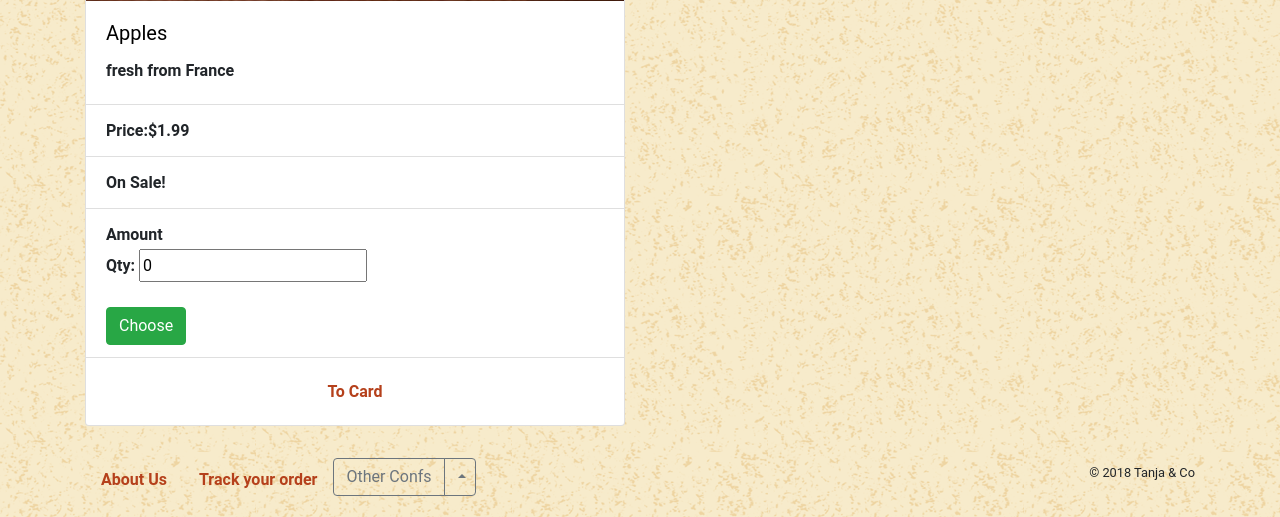
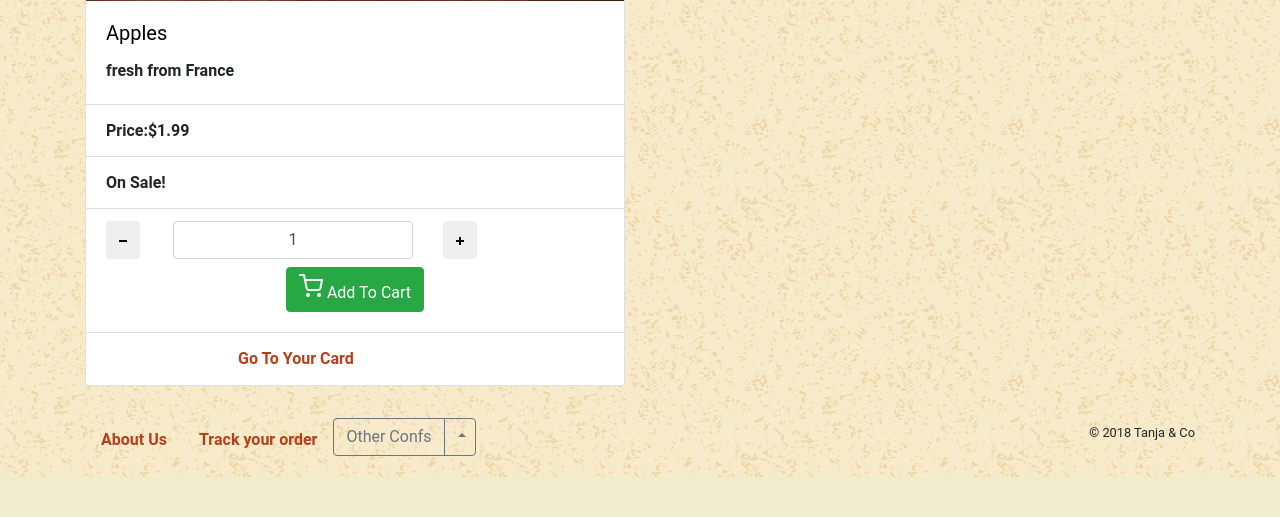
Before and after one commit to ZandTree/nep-shop, a Django app: a page that uses templates/base.html in a window 1280 px wide. Shown: the part 1230-1747 px from the top of the page. After the commit the page ends 1707 px from the top, so only its background shows below. Run offline with Django 3.2, Linux system fonts and the light colour scheme; a user stored in the database is signed in; data comes from the database, SQL or seed files in the repository; both versions use the stored data as it was after the commit; some libraries are stand-ins or nearby versions.

Commit message:
make custom form js-increment amount of product items

```diff
--- a/prods/context_processors.py
+++ b/prods/context_processors.py
@@ -1,20 +1,9 @@
 from .models import Cart
 from django.db.models import Sum
 
-# def count_items_cart(request):
-#     """
-#     Amount of items in the cart
-#     """
-#     cart = Cart.objects.get(user = request.user)
-#     amount = cart.cart_items.all() #count()
-#     qty = 0
-#     for item in amount:
-#         qty += item.qty
-#     return {"menu_cart_items":qty}
-
 def count_items_cart(request):
     """
-    Amount of items in the cart
+    Amount items for menubar
     """
     cart = Cart.objects.get(user = request.user)
     qty = cart.cart_items.aggregate(total=Sum('qty'))
--- a/static/js/script.js
+++ b/static/js/script.js
@@ -0,0 +1,16 @@
+$('#minus').on('click',function(e){
+    e.preventDefault();
+    var qty = parseInt($("#qty").val());
+    if (qty > 0) {
+        $('#qty').val(qty - 1);
+    }
+    qty = $("#qty").val()
+
+});
+$('#plus').on('click',function(e){
+    e.preventDefault();
+    var qty = parseInt($("#qty").val());
+    var new_val = $("#qty").val(qty + 1);
+    qty = $("#qty").val()
+
+});
--- a/templates/base.html
+++ b/templates/base.html
@@ -23,11 +23,13 @@
         {% include 'extra/footer.html' %}
         </div>
     <script src="https://code.jquery.com/jquery-3.2.1.slim.min.js" integrity="sha384-KJ3o2DKtIkvYIK3UENzmM7KCkRr/rE9/Qpg6aAZGJwFDMVNA/GpGFF93hXpG5KkN" crossorigin="anonymous"></script>
-            <script src="https://cdnjs.cloudflare.com/ajax/libs/popper.js/1.12.9/umd/popper.min.js" integrity="sha384-ApNbgh9B+Y1QKtv3Rn7W3mgPxhU9K/ScQsAP7hUibX39j7fakFPskvXusvfa0b4Q" crossorigin="anonymous"></script>
-            <script src="https://maxcdn.bootstrapcdn.com/bootstrap/4.0.0/js/bootstrap.min.js" integrity="sha384-JZR6Spejh4U02d8jOt6vLEHfe/JQGiRRSQQxSfFWpi1MquVdAyjUar5+76PVCmYl" crossorigin="anonymous"></script>
+    <script src="https://cdnjs.cloudflare.com/ajax/libs/popper.js/1.12.9/umd/popper.min.js" integrity="sha384-ApNbgh9B+Y1QKtv3Rn7W3mgPxhU9K/ScQsAP7hUibX39j7fakFPskvXusvfa0b4Q" crossorigin="anonymous"></script>
+    <script src="https://maxcdn.bootstrapcdn.com/bootstrap/4.0.0/js/bootstrap.min.js" integrity="sha384-JZR6Spejh4U02d8jOt6vLEHfe/JQGiRRSQQxSfFWpi1MquVdAyjUar5+76PVCmYl" crossorigin="anonymous"></script>
+    <script type="text/javascript" src="{% static 'js/script.js'%}"></script>
 
-        {% block js %}
-        {% endblock js %}
+
+    {% block js %}
+    {% endblock js %}
 
     </body>
 </html>
--- a/templates/extra/menu.html
+++ b/templates/extra/menu.html
@@ -44,7 +44,8 @@
                 <li class="nav-item active">
                     <a class="nav-link" href="{% url 'prods:cart' %}">
                             <svg xmlns="http://www.w3.org/2000/svg" width="24" height="24" viewBox="0 0 24 24" fill="none" stroke="currentColor" stroke-width="2" stroke-linecap="round" stroke-linejoin="round" class="feather feather-shopping-cart"><circle cx="9" cy="21" r="1"></circle><circle cx="20" cy="21" r="1"></circle><path d="M1 1h4l2.68 13.39a2 2 0 0 0 2 1.61h9.72a2 2 0 0 0 2-1.61L23 6H6"></path></svg>
-                            Cart <span class="badge badge-secondary">{{qty.total}}</span><span class="sr-only">(current)</span></a>
+                            Cart <span class="badge badge-secondary">{{qty.total}}</span>
+                            <span class="sr-only">(current)</span></a>
                 </li>
                 <li class="nav-item">
                       <a class="nav-link" href="">SignUp or Login</a>
--- a/templates/prods/product_detail.html
+++ b/templates/prods/product_detail.html
@@ -29,18 +29,55 @@
                 {% if product.sale %}
                 <li class="list-group-item">On Sale!</li>
                 {% endif %}
+
                 <li class="list-group-item">
-                    Amount
                     <form class="" action="{% url 'prods:add-to-cart' product.slug product.id %}" method="post">
                         {% csrf_token %}
-                        {{form.as_p}}
-                        <input type="submit" name="" class="btn btn-success" value="Choose ">
+                    <div class="input-group">
+                        <div class="row">
+                            <div class="col-md-2">
+                                <span class="input-group-btn">
+                                    <button id='minus' type="button" class="quantity-left-minus btn"  data-type="minus" data-field="qty">
+                                        <svg xmlns="http://www.w3.org/2000/svg" width="8" height="8" viewBox="0 0 8 8">
+                                        <path d="M0 0v2h8v-2h-8z" transform="translate(0 3)" />
+                                        </svg>
+                                    </button>
+                                </span>
+                            </div>
+                            <div class="col-md-8">
+                                <input type="text" id="qty"                                       name="qty" class="form-control input-number text-center" value="1" min="1" max="100">
+                            </div>
+                            <div class="col-md-2">
+                                <span class="input-group-btn">
+                                    <button id='plus' type="button" class="quantity-right-plus btn" data-type="plus" data-field="qty">
+                                        <svg xmlns="http://www.w3.org/2000/svg" width="8" height="8" viewBox="0 0 8 8">
+                                        <path d="M3 0v3h-3v2h3v3h2v-3h3v-2h-3v-3h-2z" />
+                                        </svg>
+                                    </button>
+                                </span>
+                            </div>
+                        </div>
+                        <div class="row my-2 mx-auto">
+                            <div class="col-md-6">
+                                <button type="submit" class="btn btn-success ">
+                                    <svg xmlns="http://www.w3.org/2000/svg" width="24" height="24" viewBox="0 0 24 24" fill="none" stroke="currentColor" stroke-width="2" stroke-linecap="round" stroke-linejoin="round" class="feather feather-shopping-cart"><circle cx="9" cy="21" r="1"></circle><circle cx="20" cy="21" r="1"></circle><path d="M1 1h4l2.68 13.39a2 2 0 0 0 2 1.61h9.72a2 2 0 0 0 2-1.61L23 6H6"></path>
+                                    </svg>
+                                    Add To Cart
+                                </button>
+                            </div>
+                        </div>
+                         <!--end row inside form-->
+                        </div>
                     </form>
-                </li>
+              </li>
+              <li class="list-group-item">
+                    <div class="row">
+                        <div class="col-md-6 mx-auto">
+                            <a href="{% url 'prods:cart' %}">Go To Your Card</a>
+                        </div>
+                      </div>
+                  </li>
               </ul>
-              <div class="card-body text-center">
-                <a href="{% url 'prods:cart' %}" class="card-link">To Card</a>
-              </div>
         </div>
     </div>
 </div>
```
Also changed, not shown: db.sqlite3.
